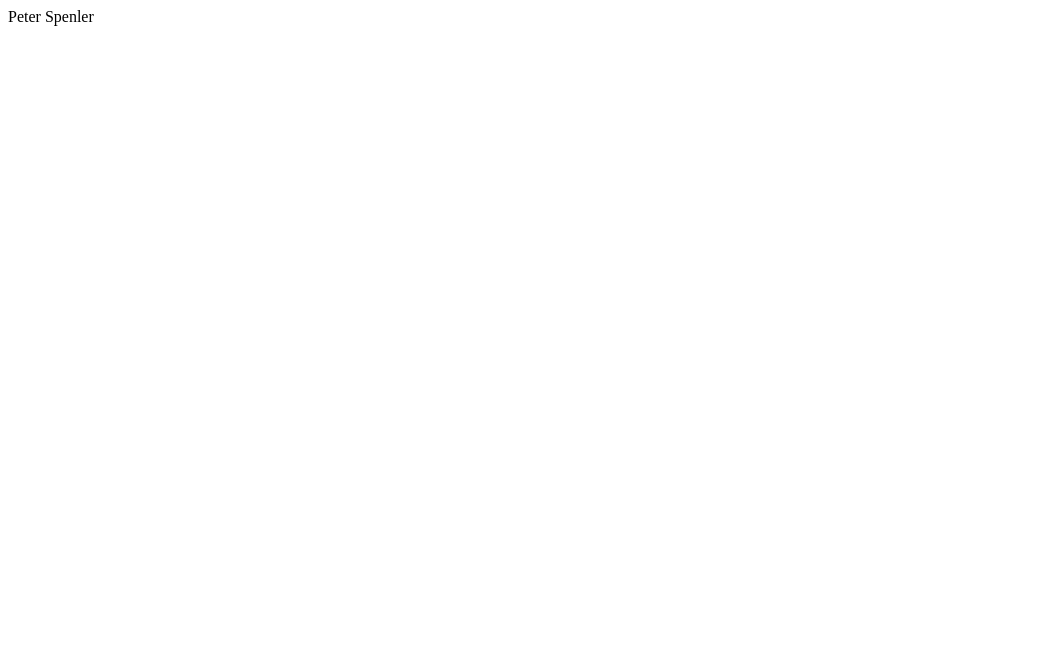
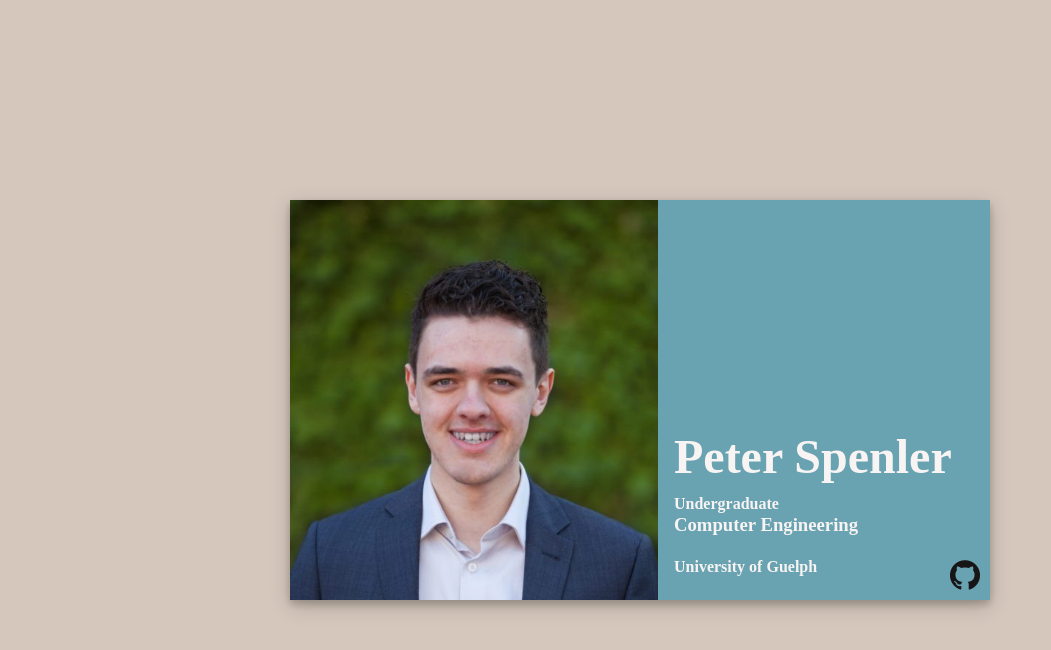
Before and after one commit to peterspenler/Personal-Site, a plain HTML site: page index.html in a window 1280 px wide. Shown: the whole page, without its empty margins (0-1051 px from the left). Drawn offline with Linux system fonts and the light colour scheme.

Commit message:
Basic Landing Page

```diff
--- a/index.html
+++ b/index.html
@@ -1,8 +1,15 @@
 <head>
 	<title>Peter Spenler</title>
+	<link rel="stylesheet" type="text/css" href="styles/index.css">
 </head>
 <body>
 	<div class="profile-box">
-		Peter Spenler
+		<img class="profile-image" src="src/profile.png">
+		<div class="profile-text-box">
+			<h1>Peter Spenler</h1>
+			<h4>Undergraduate</h4> <h3>Computer Engineering</h3>
+			<h4>University of Guelph</h4>
+		</div>
+		<a href="https://github.com/peterspenler"> <div class="github-mark"></div> </a>
 	</div>
 </body>
--- a/styles/index.css
+++ b/styles/index.css
@@ -1 +1,47 @@
-.profile-box
+body{
+	background-color:#d5c7bc;
+}
+
+.profile-box{
+	height:400px;
+	width: 700px;
+	position: fixed;
+	top: 50%;
+	left: 50%;
+	margin-top: -200px;
+	margin-left: -350px;
+	background-color: #69a2b0;
+	color: #f7f4f3;
+	box-shadow: 0 4px 8px 0 rgba(0,0,0,0.2), 0 6px 20px 0 rgba(0,0,0,0.19);
+}
+
+.profile-text-box{
+	position: absolute;
+	bottom: 3;
+	left: 384;
+}
+
+.profile-image{
+	height:100%;
+	float: left;
+	margin-right: 14px;
+}
+
+.github-mark{
+	background-image: url(../src/GitHub-Mark.png);
+	background-size: 100%;
+	height:30px;
+	width: 30px;
+	position:absolute;
+	bottom:10;
+	right:10;
+}
+
+h1{
+	font-size: 3em;
+	margin-bottom: -10px;
+}
+
+h3{
+	margin-top: -20px;
+}
```
Also changed, not shown: src/GitHub-Mark.png (added).
